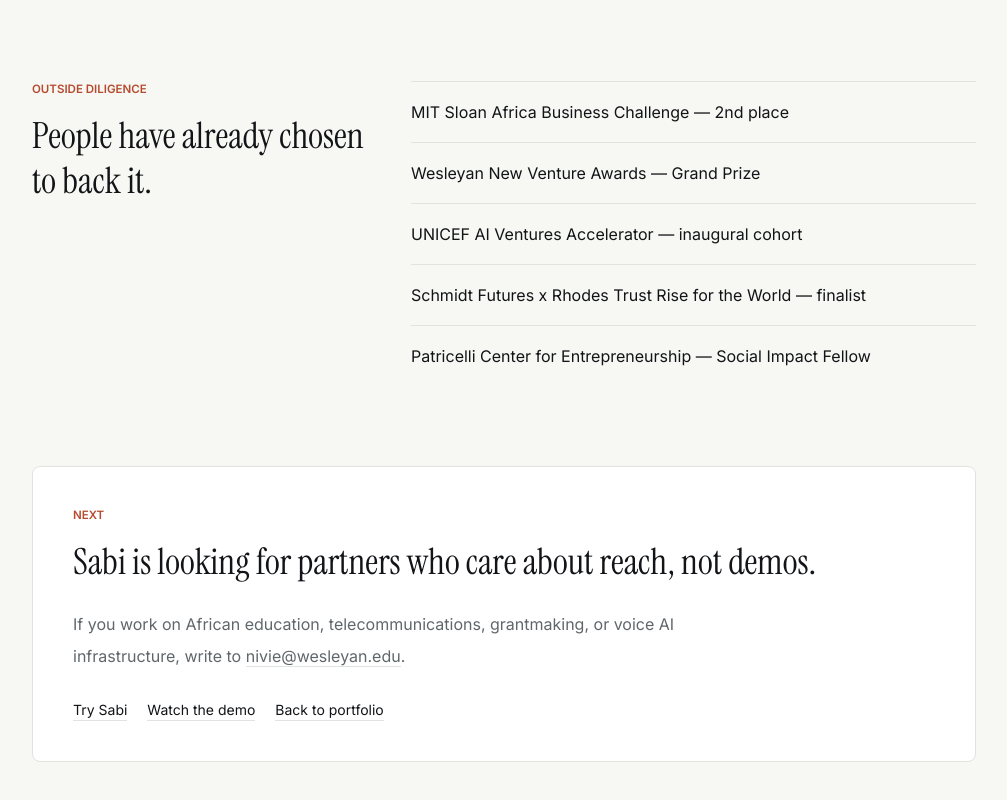
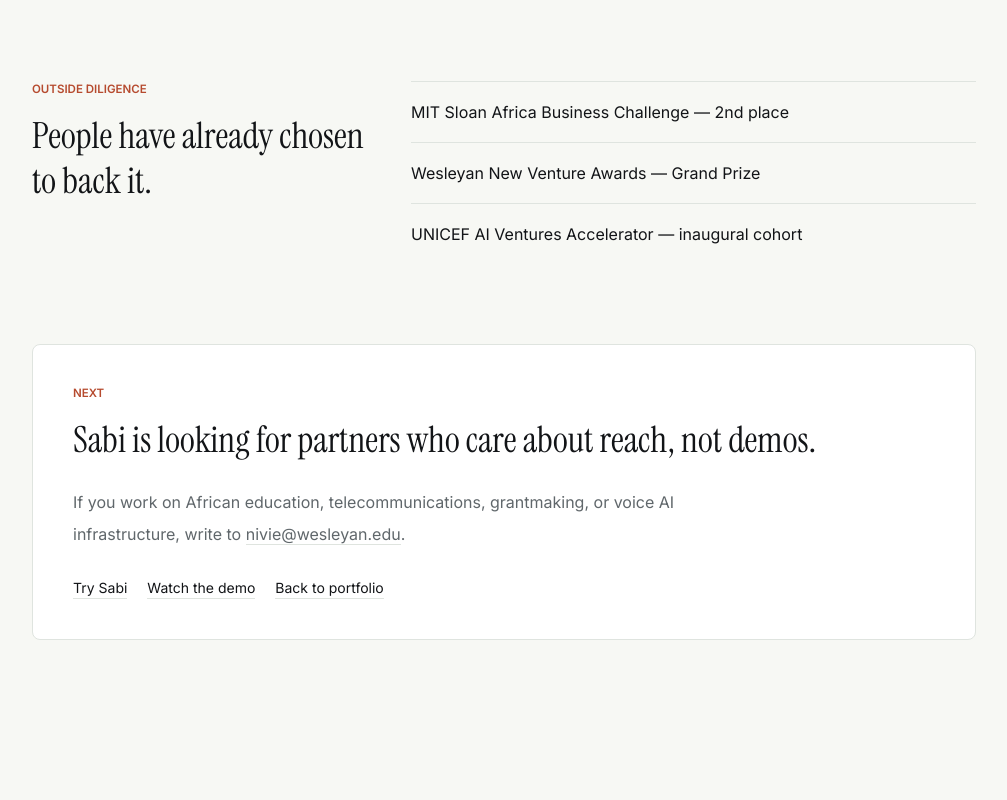
Before and after one commit to thegirwhocodes/portfolio, a Next.js app: page /sabi in a window 1280 px wide. Shown: the part 2266-3066 px from the top of the page, without its empty margins (136-1143 px from the left). After the commit the page ends 3018 px from the top, so only its background shows below. Built offline with nearby package versions, Linux system fonts and the light colour scheme.

Commit message:
Remove Rise for the World and Patricelli Fellow from Sabi page
Co-Authored-By: Claude Sonnet 5.5 <noreply@anthropic.com>

```diff
--- a/app/sabi/page.tsx
+++ b/app/sabi/page.tsx
@@ -32,8 +32,6 @@ const proof = [
   "MIT Sloan Africa Business Challenge — 2nd place",
   "Wesleyan New Venture Awards — Grand Prize",
   "UNICEF AI Ventures Accelerator — inaugural cohort",
-  "Schmidt Futures x Rhodes Trust Rise for the World — finalist",
-  "Patricelli Center for Entrepreneurship — Social Impact Fellow",
 ];
 
 export default function SabiPage() {
```
